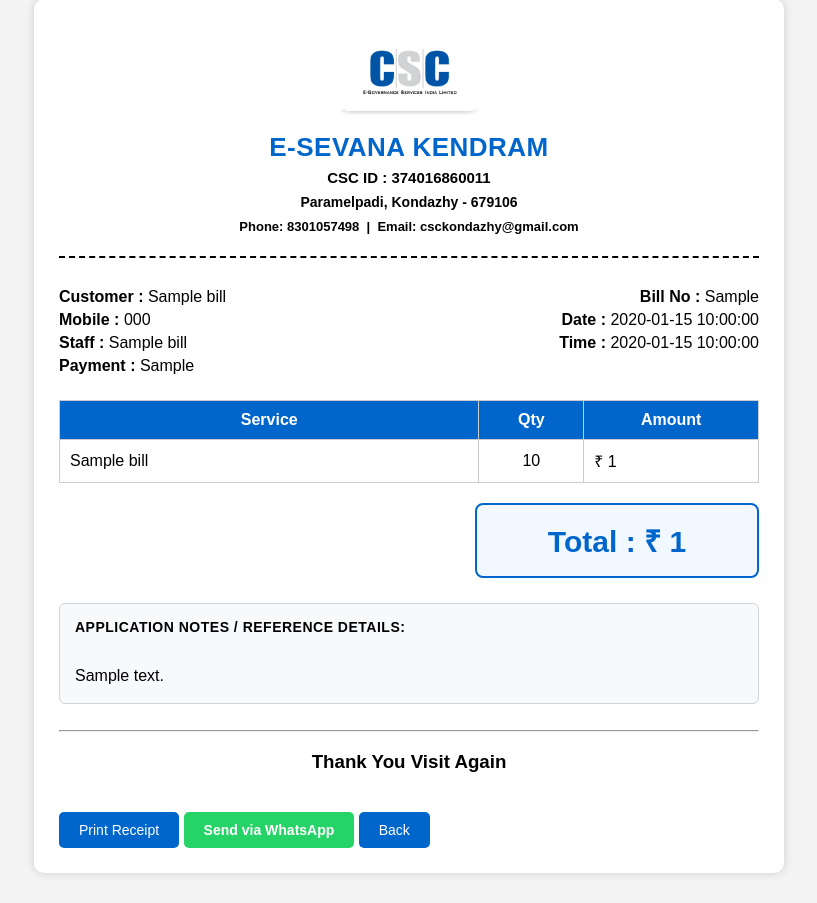
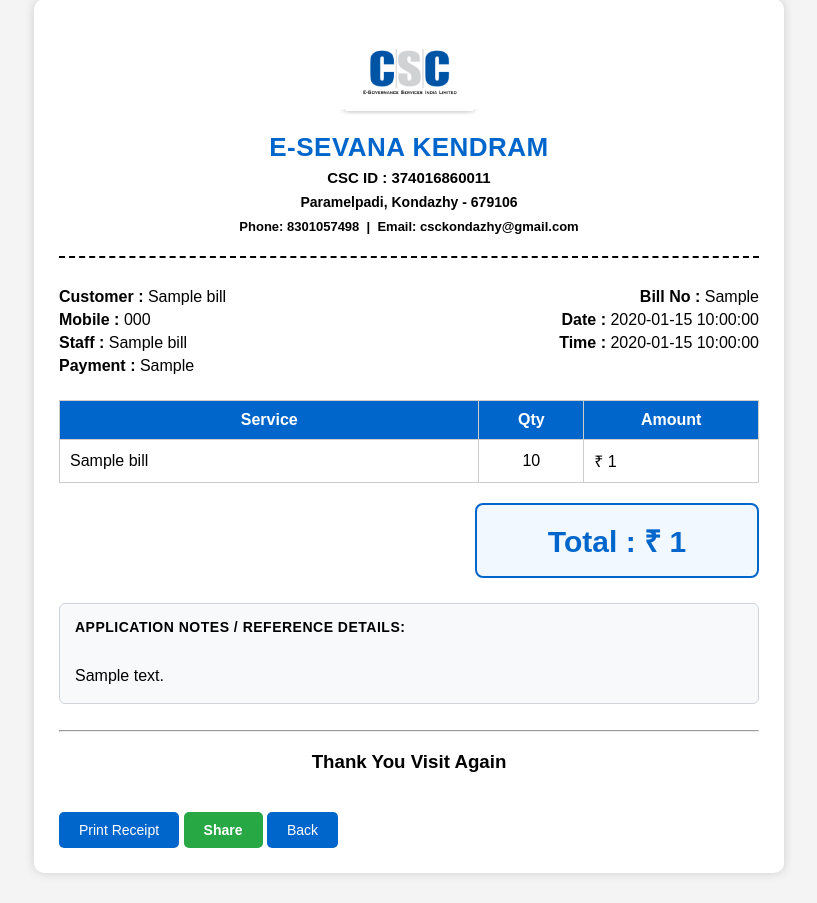
Before and after one commit to Akshayabill/csc-billing, a Flask app: page /bill/1 in a window 1280 px wide. Shown: the part 151-1054 px from the top of the page, without its empty margins (231-1048 px from the left). Run offline with Flask 3, Linux system fonts and the light colour scheme; a database or web service that is not in the repository returns one stand-in record (values such as "Sample title"); some libraries are stand-ins or nearby versions.

Commit message:
Update bill_view.html

```diff
--- a/templates/bill_view.html
+++ b/templates/bill_view.html
@@ -51,7 +51,6 @@
             line-height: 1.2;
         }
 
-        /* Darker Colors for Clear Printing */
         .brand-details .tsr-code {
             font-size: 15px;
             font-weight: bold;
@@ -128,13 +127,6 @@
             font-family: Arial;
         }
 
-        /* WhatsApp Button Style */
-        .btn-whatsapp {
-            background:#25D366;
-            color: white;
-            font-weight: bold;
-        }
-
         .total-box{
             width:250px;
             margin-top:20px;
@@ -158,16 +150,13 @@
             text-align: left;
         }
 
-        /* ===================================================
-           STANDARD FULL A4 PORTRAIT PRINT CONTROLS
-           =================================================== */
         @media print {
             @page {
                 size: A4 portrait;
                 margin: 15mm 15mm 15mm 15mm;
             }
 
-            .btn, .btn-whatsapp, .header {
+            .btn, .header {
                 display: none !important;
             }
 
@@ -339,9 +328,10 @@
         Print Receipt
     </button>
 
-    <a href="https://wa.me/91{{ bill[4] }}?text=Hello%20{{ bill[3] }},%20your%20bill%20no%20{{ bill[1] }}%20for%20Amount%20%E2%82%B9{{ bill[6] }}%20is%20successfully%20generated%20at%20E-SEVANA%20KENDRAM.%20View%20your%20full%20receipt%20here:%20{{ request.url }}" target="_blank" class="btn btn-whatsapp">
-        Send via WhatsApp
-    </a>
+    <!-- സുരക്ഷിതമായ പുതിയ ഷെയർ ബട്ടൺ -->
+    <button onclick="sharePDFViaWhatsApp('{{ bill[0] }}', '{{ bill[1] }}')" class="btn" style="background-color: #28a745; color: white; font-weight: bold;">
+        Share
+    </button>
 
     <button onclick="history.back()" class="btn">
         Back
@@ -349,5 +339,48 @@
 
 </div>
 
+<script>
+function sharePDFViaWhatsApp(billId, billNo) {
+    const pdfUrl = `/bill/${billId}/pdf`;
+
+    const activeBtn = event.target;
+    const originalBtnText = activeBtn.innerText;
+    activeBtn.innerText = "Preparing PDF...";
+    activeBtn.disabled = true;
+
+    fetch(pdfUrl)
+        .then(response => {
+            if (!response.ok) throw new Error("PDF fetch failed");
+            return response.blob();
+        })
+        .then(blob => {
+            const file = new File([blob], `Bill_${billNo}.pdf`, { type: "application/pdf" });
+
+            if (navigator.share && navigator.canShare && navigator.canShare({ files: [file] })) {
+                navigator.share({
+                    files: [file],
+                    title: `Bill ${billNo}`,
+                    text: `CSC E-SEVANA KENDRAM - Bill No: ${billNo}`
+                })
+                .then(() => console.log('Shared successfully'))
+                .catch((error) => console.error('Sharing error:', error))
+                .finally(() => {
+                    activeBtn.innerText = originalBtnText;
+                    activeBtn.disabled = false;
+                });
+            } else {
+                activeBtn.innerText = originalBtnText;
+                activeBtn.disabled = false;
+                window.open(pdfUrl, '_blank');
+            }
+        })
+        .catch(error => {
+            alert('PDF ഉണ്ടാക്കുന്നതിൽ ഒരു തടസ്സം നേരിട്ടു: ' + error);
+            activeBtn.innerText = originalBtnText;
+            activeBtn.disabled = false;
+        });
+}
+</script>
+
 </body>
 </html>
```
